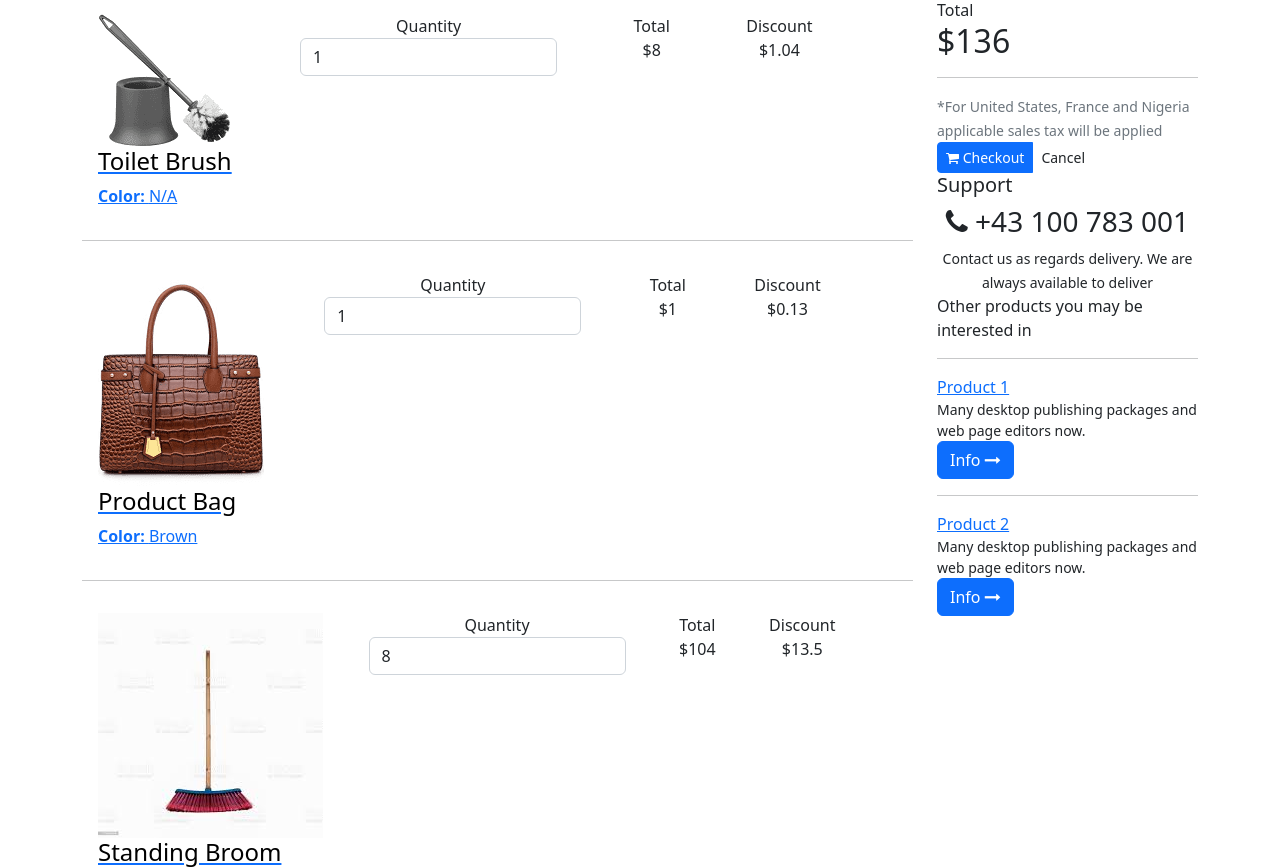
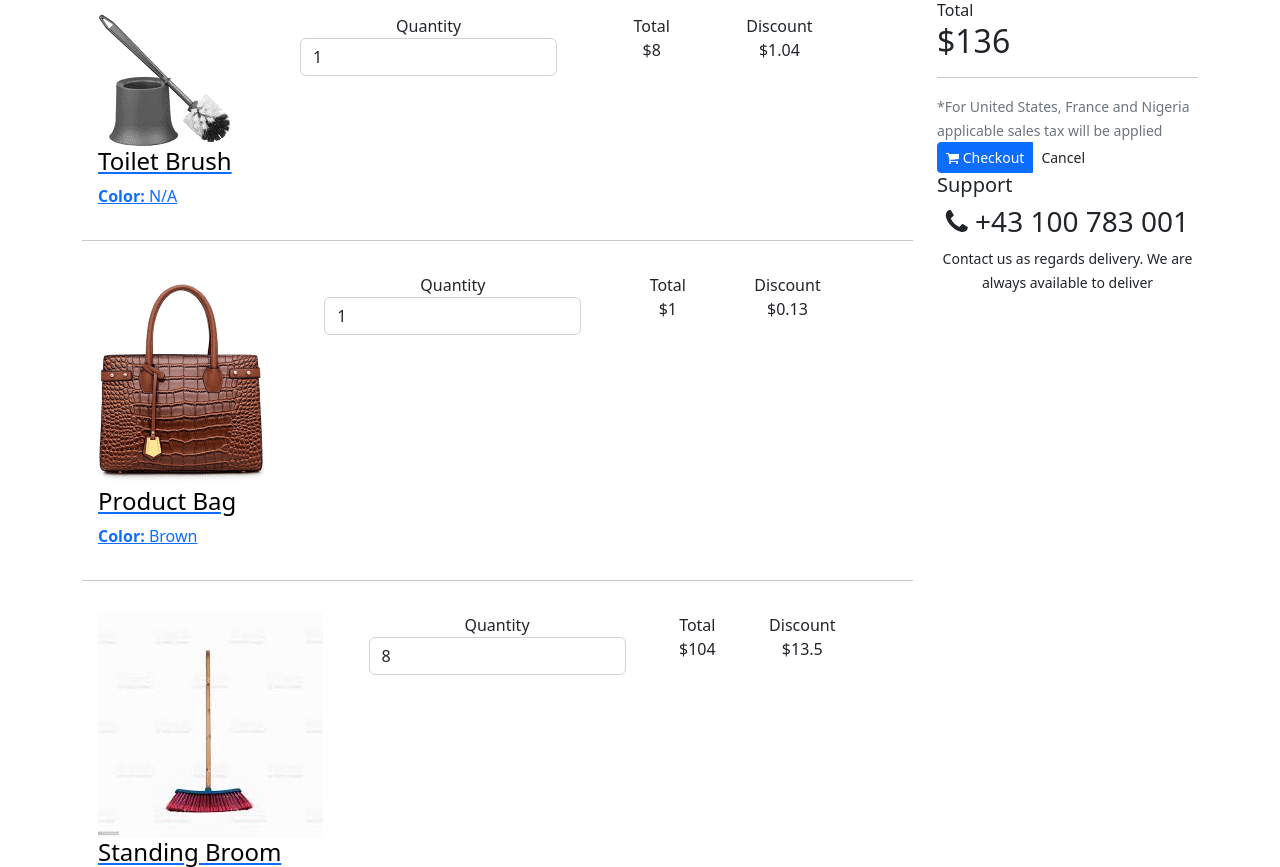
Before and after one commit to freedompraise/cleanser-stores, a Django app: page /checkout/ in a window 1280 px wide; the page is wider, and only the part inside the window is pictured. Shown: the part 80-947 px from the top of that part. Run offline with Django 4.2, Linux system fonts and the light colour scheme; a user stored in the database is signed in; data comes from the database, SQL or seed files in the repository; both versions use the stored data as it was after the commit; some libraries are stand-ins or nearby versions.

Commit message:
other products option removed from checkout

```diff
--- a/store/templates/store/checkout.html
+++ b/store/templates/store/checkout.html
@@ -54,7 +54,7 @@
                     </span>
                 </div>
             </div>
-
+{% comment %}
             <div class="ibox">
                 <div class="ibox-content">
 
@@ -62,6 +62,7 @@
                     Other products you may be interested in
                     </p>
                     <hr>
+                      {% for item in all_products %}
                     <div>
                         <a href="#" class="product-name"> Product 1</a>
                         <div class="small m-t-xs">
@@ -73,17 +74,9 @@
                         </div>
                     </div>
                     <hr>
-                    <div>
-                        <a href="#" class="product-name"> Product 2</a>
-                        <div class="small m-t-xs">
-                            Many desktop publishing packages and web page editors now.
-                        </div>
-                        <div class="m-t text-righ">
-
-                            <a href="#" class="btn btn-xs btn-outline btn-primary">Info <i class="fa fa-long-arrow-right"></i> </a>
-                        </div>
+                    {% endfor %}
                     </div>
-                </div>
+                </div> {% endcomment %}
             </div>
         </div>
     </div>
--- a/store/views.py
+++ b/store/views.py
@@ -45,6 +45,8 @@ def product_page(request,pk):
 def checkout(request):
     user=request.user
     products = user.product_set.all()
+    all_products = list(Product.objects.all())
+    random_objects = sample(all_products, 2)
     total_dict={}
     discount_dict={}
     count=int()
@@ -74,7 +76,7 @@ def checkout(request):
     discount=str(0.13*float(total_int))
     discount=discount.split('.')
 
-    context={"products":products, "total":total_int,'discount':discount[0]+'.'+discount[1][:2],'count':count}
+    context={"products":products, "total":total_int,'discount':discount[0]+'.'+discount[1][:2],'count':count, 'random_products':random_objects}
     return render(request,'store/checkout.html',context)
 
 
```
Also changed, not shown: db.sqlite3.
